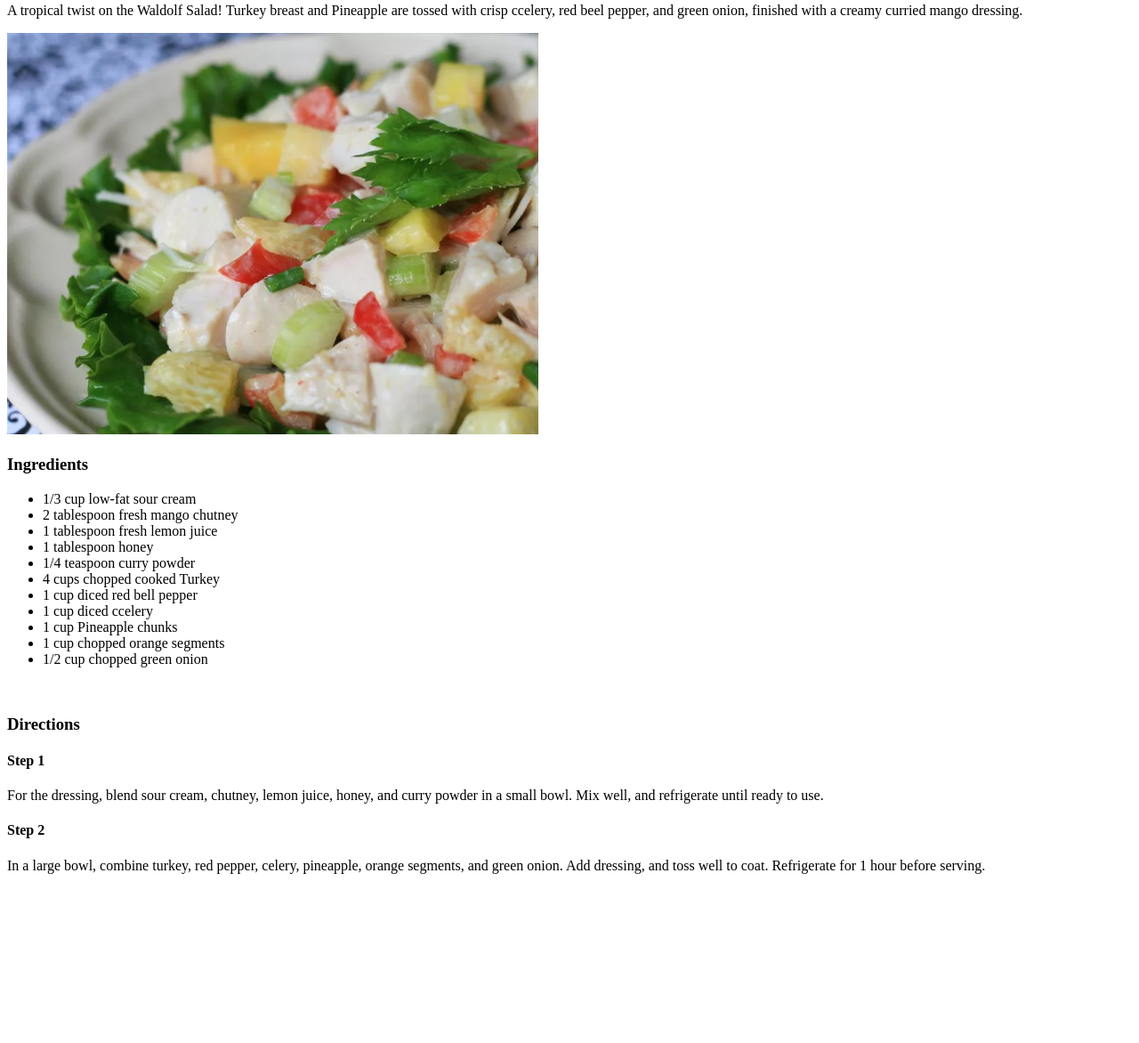
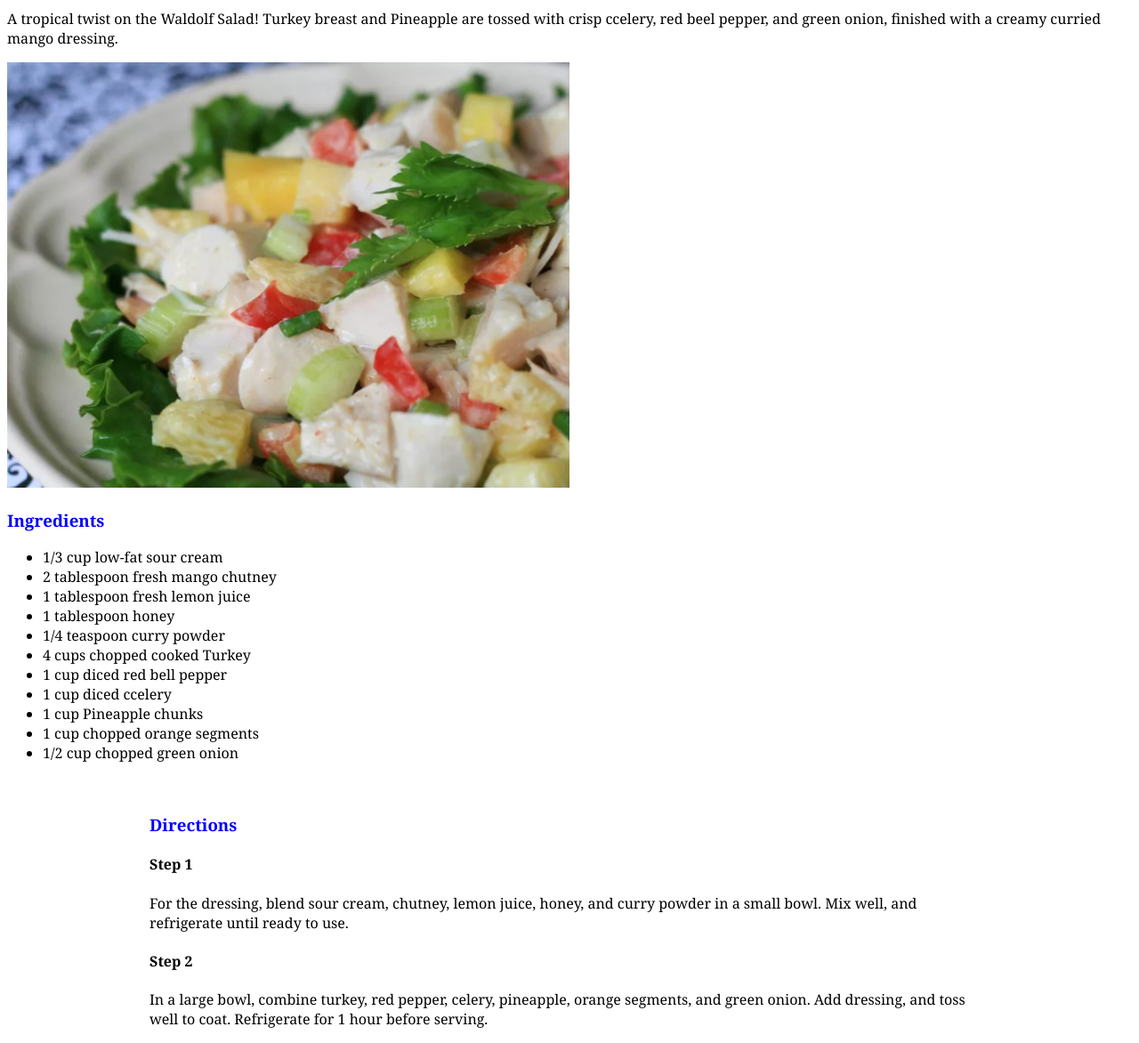
Before and after one commit to njiddasalifu/OdinPro, a plain HTML site: page recipes/Turkey Salad.html in a window 1280 px wide. Shown: the part 82-1254 px from the top of the page at 89% size. Before the commit the page ends 1080 px from the top, so only its background shows below. Drawn offline with Linux system fonts and the light colour scheme.

Commit message:
style comit

```diff
--- a/recipes/Turkey Salad.html
+++ b/recipes/Turkey Salad.html
@@ -5,6 +5,7 @@
     <meta http-equiv="X-UA-Compatible" content="IE=edge">
     <meta name="viewport" content="width=device-width, initial-scale=1.0">
     <title>Turkey Salad</title>
+    <link rel="stylesheet" href="style.css">
 </head>
 <body>
     <br>
@@ -30,6 +31,7 @@
         <li>1/2 cup chopped green onion</li>
     </ul>
     <br>
+    <div class="directions">
     <h3>Directions</h3>
     <h4>Step 1</h4>
     <p>For the dressing, blend sour cream, chutney, lemon juice, honey, and curry
@@ -38,6 +40,7 @@
     <p>In a large bowl, combine turkey, red pepper, celery, pineapple,
         orange segments, and green onion. Add dressing, and toss well to coat.
          Refrigerate for 1 hour before serving.</p>
+    </div>
 
 
 </body>
--- /dev/null
+++ b/recipes/style.css
@@ -0,0 +1,16 @@
+body{
+    font-size: medium;
+    font-family: Georgia, 'Times New Roman', Times, serif;
+
+}
+h3{
+    color: blue;
+}
+.directions{
+    margin-left: 10rem;
+    margin-right: 10rem;
+}
+img{
+    height: auto;
+    width: 50%;
+}
--- a/style.css
+++ b/style.css
@@ -0,0 +1,7 @@
+
+body{
+    font-family: "New Times Roman" sans-serif;
+}
+h1,h3{
+    color: blue;
+}
```
Also changed, not shown: index.html (+1 -0 lines), recipes/sauce muffins.html (+1 -0 lines).
